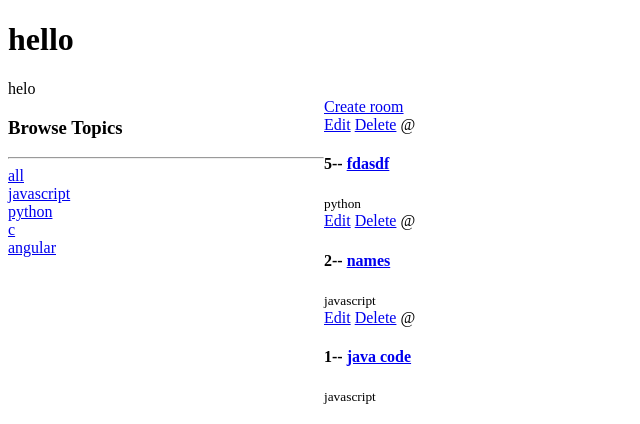
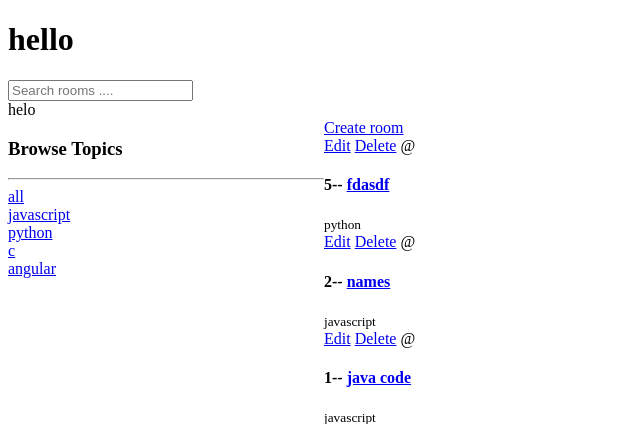
Before and after one commit to jklama/learn_app, a Django app: page /bases/ in a window 1280 px wide. Shown: the top 424 px of the page, without its empty margins (0-640 px from the left). Run offline with Django 4.2, Linux system fonts and the light colour scheme; data comes from the database, SQL or seed files in the repository; both versions use the stored data as it was after the commit.

Commit message:
added search functionality

```diff
--- a/bases/templates/bases/home.html
+++ b/bases/templates/bases/home.html
@@ -21,7 +21,7 @@
         <a href="{%url 'home'%}">all</a>
         {% for topic in Topic %}
         <div>
-          <a href="{%url 'home'%}?q={{topic.name}}}">{{topic.name}}</a>
+          <a href="{%url 'home'%}?q={{topic.name}}">{{topic.name}}</a>
         </div>
         {% endfor %}
       </div>
--- a/bases/templates/bases/navbar.html
+++ b/bases/templates/bases/navbar.html
@@ -1,3 +1,6 @@
 <body>
   <h1>hello</h1>
+  <form method="GET" action="{% url 'home' %}">
+    <input type="text" name="q" placeholder="Search rooms ...." />
+  </form>
 </body>
--- a/bases/views.py
+++ b/bases/views.py
@@ -1,5 +1,6 @@
 from django.shortcuts import render, redirect
 from django.http import HttpResponse
+from django.db.models import Q
 from .models import Room, Topic
 from .forms import RoomForm
 # Create your views here.
@@ -7,7 +8,11 @@ from .forms import RoomForm
 
 def home(request):
     q = request.GET.get('q') if request.GET.get('q') != None else ''
-    rooms = Room.objects.filter(topic__name__icontains=q)
+    rooms = Room.objects.filter(
+        Q(topic__name__contains=q) |
+        Q(name__icontains=q) |
+        Q(description__icontains=q)
+    )
     topic = Topic.objects.all()
     context = {"rooms": rooms, "Topic": topic}
     return render(request, 'bases/home.html', context)
```
Also changed, not shown: db.sqlite3.
